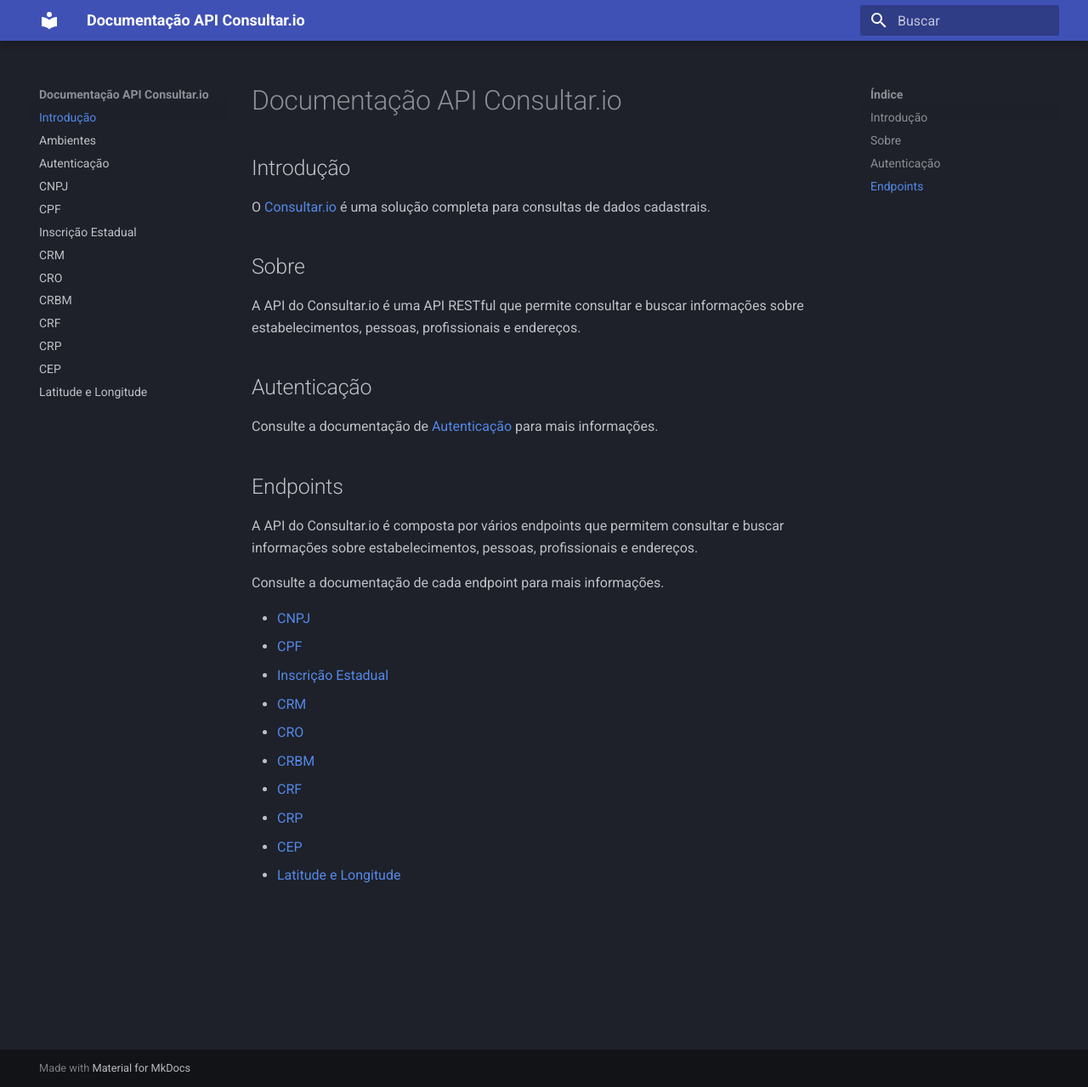
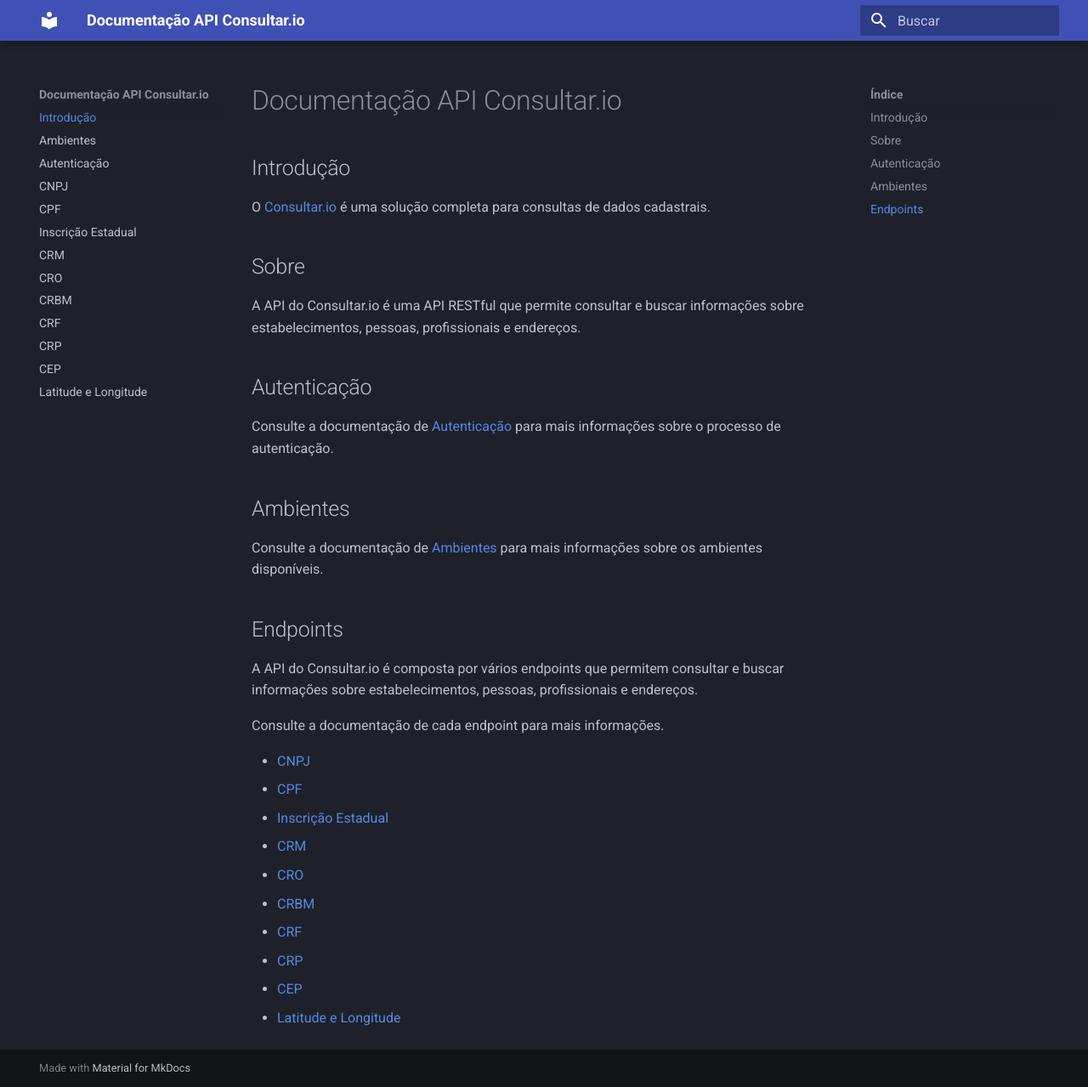
Before and after one commit to consultar-io/doc, an MkDocs documentation site: the page built from docs/index.md, in a window 1280 px wide and 1279 px high. Shown: the whole window at 85% size. Built offline with MkDocs 1.6.1 and Material for MkDocs 9.7.7, drawn with Linux system fonts in a browser that asks for light colours.

Commit message:
Enhance documentation in index.md by adding a new section on environments and expanding the authentication section for clarity.

```diff
--- a/docs/index.md
+++ b/docs/index.md
@@ -12,7 +12,13 @@
 
 ## Autenticação
 
-Consulte a documentação de [Autenticação](./autenticacao.md) para mais informações.
+Consulte a documentação de [Autenticação](./autenticacao.md) para mais informações sobre
+o processo de autenticação.
+
+## Ambientes
+
+Consulte a documentação de [Ambientes](./ambientes.md) para mais informações sobre
+os ambientes disponíveis.
 
 ## Endpoints
 
```
